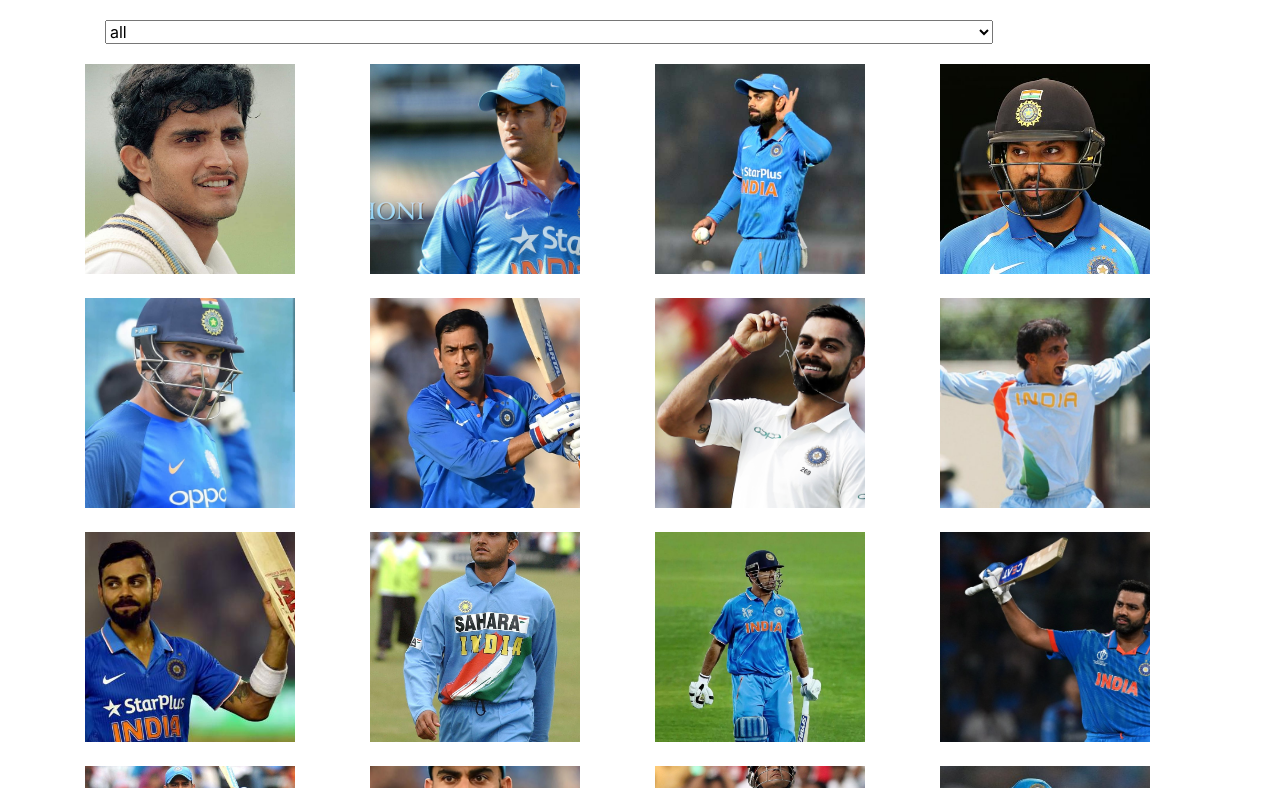
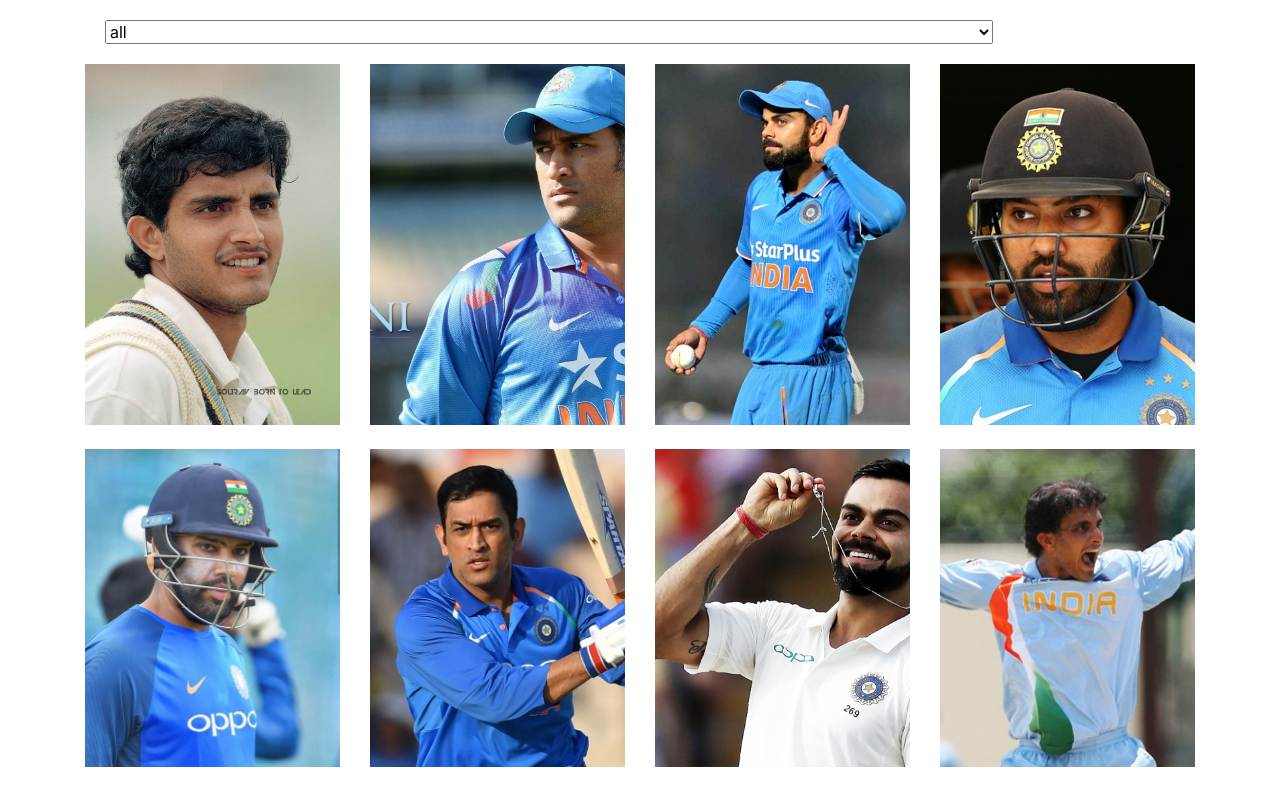
Before and after one commit to santoshsanap143145/4-DOM-Events-changeEvent-Players-filter-gallery-task, a plain HTML site: page index.html in a window 1280 px wide. Shown: the top 788 px of the page. Drawn offline with nearby package versions, Linux system fonts and the light colour scheme.

Commit message:
small changes

```diff
--- a/assets/css/style.css
+++ b/assets/css/style.css
@@ -1,10 +1,9 @@
 
 .cricketers {
     display: inline-block;
-      height: 210px;
-      width: 210px;
+      height: 100%;
+      width: 100%;
     object-fit: cover;
-
     }
 
 
--- a/index.html
+++ b/index.html
@@ -3,7 +3,7 @@
   <head>
     <meta charset="UTF-8" />
     <meta name="viewport" content="width=device-width, initial-scale=1.0" />
-    <title>DOM - Change Event - animal Filter Gallery task 1</title>
+    <title>DOM - Change Event - Players Filter Gallery task 1</title>
     <link
       rel="stylesheet"
       href="https://cdn.jsdelivr.net/npm/bootstrap@4.6.2/dist/css/bootstrap.min.css"
@@ -50,7 +50,7 @@
               <img src="./assets/images/dada2.jpg" alt="" class="cricketers">
             </div>
             <div class="col-md-3 col-sm-6 all mb-4 virat">
-              <img src="./assets/images/virat3.jpg" alt="" class="cricketers">
+              <img src="./assets/images/virat3.webp" alt="" class="cricketers">
             </div>
             <div class="col-md-3 col-sm-6 all mb-4 dada">
               <img src="./assets/images/dada3.jpg" alt="" class="cricketers">
@@ -59,7 +59,7 @@
               <img src="./assets/images/dhoni3.jpg" alt="" class="cricketers">
             </div>
             <div class="col-md-3 col-sm-6 all mb-4 sharma">
-              <img src="./assets/images/sharma3.jpg" alt="" class="cricketers">
+              <img src="./assets/images/sharma3.jpeg" alt="" class="cricketers">
             </div>
             <div class="col-md-3 col-sm-6 all mb-4 dhoni">
               <img src="./assets/images/dhoni4.jpg" alt="" class="cricketers">
```
Also changed, not shown: assets/images/sharma3.jpeg (added), assets/images/virat3.webp (added), sharma3.jpeg (added), virat3.webp (added).
